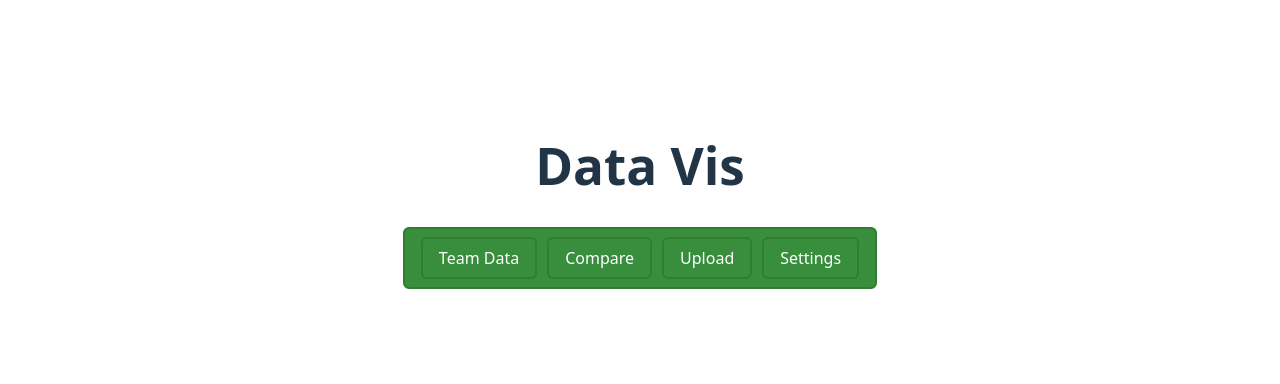
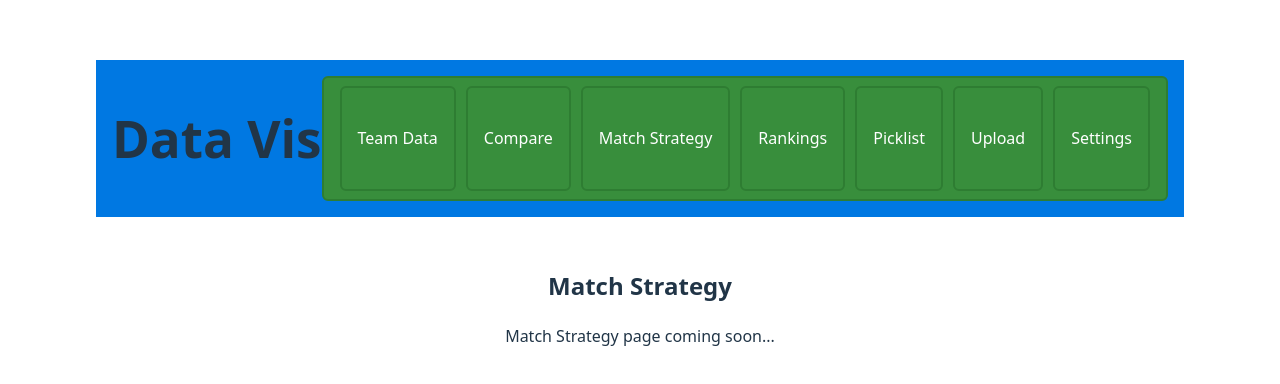
Before and after one commit to TechnoTitans/Datavis-Webapp, a React (Vite) app: page /match-strategy in a window 1280 px wide. Shown: the part 172-556 px from the top of the page. Built offline with nearby package versions, Linux system fonts and the light colour scheme; no server answers.

Commit message:
skeleton

```diff
--- a/src/App.css
+++ b/src/App.css
@@ -6,9 +6,9 @@
 }
 
 .top-bar{
-  display: 'flex';
-  padding: '1rem';
-  background: '#f1f1f1'
+  display: flex;
+  padding: 1rem;
+  background: #0078e2;
 }
 
 .button-wrapper {
--- a/src/App.jsx
+++ b/src/App.jsx
@@ -4,6 +4,11 @@ import { BrowserRouter, Routes, Route } from 'react-router-dom'
 import Layout from './pages/TopBar' // previously Home, now acts as layout
 import TeamData from './pages/TeamData'
 import Compare from './pages/Compare'
+import Settings from './pages/Settings'
+import MatchStrategy from './pages/MatchStrategy'
+import Rankings from './pages/Rankings'
+import Picklist from './pages/Picklist'
+import Upload from './pages/Upload'
 
 function App() {
   return (
@@ -11,9 +16,13 @@ function App() {
       <Layout>
         <Routes>
           <Route path="/" element={<TeamData />} />
-          <Route path="team-data" element={<TeamData />} />
-          <Route path="compare" element={<Compare />} />
-          {/* Add more routes here as needed */}
+          <Route path="/team-data" element={<TeamData />} />
+          <Route path="/compare" element={<Compare />} />
+          <Route path="/match-strategy" element={<MatchStrategy />} />
+          <Route path="/rankings" element={<Rankings />} />
+          <Route path="/picklist" element={<Picklist />} />
+          <Route path="/upload" element={<Upload />} />
+          <Route path="/settings" element={<Settings />} />
         </Routes>
       </Layout>
     </BrowserRouter>
--- /dev/null
+++ b/src/pages/MatchStrategy.jsx
@@ -0,0 +1,10 @@
+function MatchStrategy() {
+  return (
+    <div>
+      <h2>Match Strategy</h2>
+      <p>Match Strategy page coming soon...</p>
+    </div>
+  )
+}
+
+export default MatchStrategy
--- /dev/null
+++ b/src/pages/Picklist.jsx
@@ -0,0 +1,10 @@
+function Picklist() {
+  return (
+    <div>
+      <h2>Picklist</h2>
+      <p>Picklist page coming soon...</p>
+    </div>
+  )
+}
+
+export default Picklist
--- /dev/null
+++ b/src/pages/Rankings.jsx
@@ -0,0 +1,10 @@
+function Rankings() {
+  return (
+    <div>
+      <h2>Rankings</h2>
+      <p>Rankings page coming soon...</p>
+    </div>
+  )
+}
+
+export default Rankings
--- /dev/null
+++ b/src/pages/Settings.jsx
@@ -0,0 +1,12 @@
+import { supabase } from '../supabaseClient'
+
+function Settings() {
+  return (
+    <div>
+      <h2>Settings</h2>
+      <p>Settings page coming soon...</p>
+    </div>
+  )
+}
+
+export default Settings
--- a/src/pages/TopBar.jsx
+++ b/src/pages/TopBar.jsx
@@ -11,6 +11,9 @@ function Layout({ children }) {
         <div className="button-wrapper">
           <button onClick={() => navigate('/team-data')}>Team Data</button>
           <button onClick={() => navigate('/compare')}>Compare</button>
+          <button onClick={() => navigate('/match-strategy')}>Match Strategy</button>
+          <button onClick={() => navigate('/rankings')}>Rankings</button>
+          <button onClick={() => navigate('/picklist')}>Picklist</button>
           <button onClick={() => navigate('/upload')}>Upload</button>
           <button onClick={() => navigate('/settings')}>Settings</button>
         </div>
--- /dev/null
+++ b/src/pages/Upload.jsx
@@ -0,0 +1,10 @@
+function Upload() {
+  return (
+    <div>
+      <h2>Upload</h2>
+      <p>Upload page coming soon...</p>
+    </div>
+  )
+}
+
+export default Upload
```
